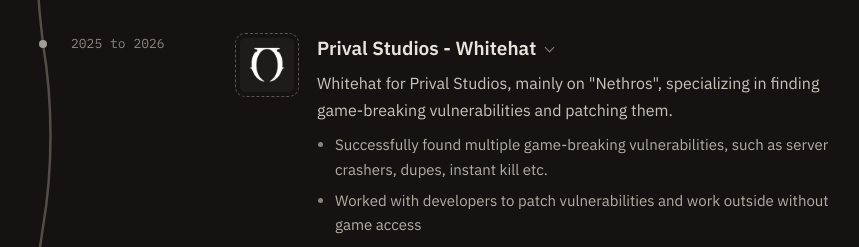
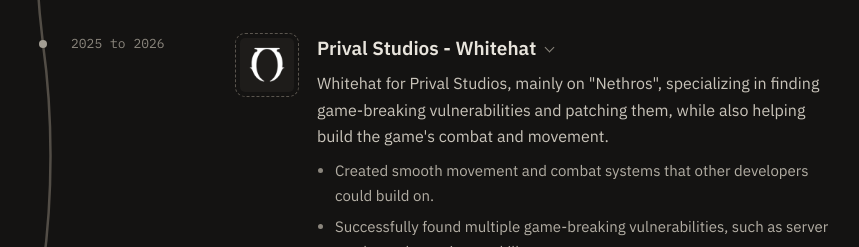
Before and after one commit to oluciii/portfolio, a plain HTML site: page index.html in a window 1280 px wide. Shown: the part 1013-1260 px from the top of the page, without its empty margins (203-1062 px from the left). Drawn offline with Linux system fonts and the light colour scheme.

Commit message:
Add combat and movement work to Prival Studios

```diff
--- a/index.html
+++ b/index.html
@@ -307,8 +307,9 @@
           <img class="logo" src="img/prival.webp" alt="">
           <details class="entry" open>
             <summary><h3>Prival Studios - Whitehat</h3><span class="chev" aria-hidden="true"></span></summary>
-            <p>Whitehat for Prival Studios, mainly on "Nethros", specializing in finding game-breaking vulnerabilities and patching them.</p>
+            <p>Whitehat for Prival Studios, mainly on "Nethros", specializing in finding game-breaking vulnerabilities and patching them, while also helping build the game's combat and movement.</p>
             <ul class="details">
+              <li>Created smooth movement and combat systems that other developers could build on.</li>
               <li>Successfully found multiple game-breaking vulnerabilities, such as server crashers, dupes, instant kill etc.</li>
               <li>Worked with developers to patch vulnerabilities and work outside without game access</li>
             </ul>
```
